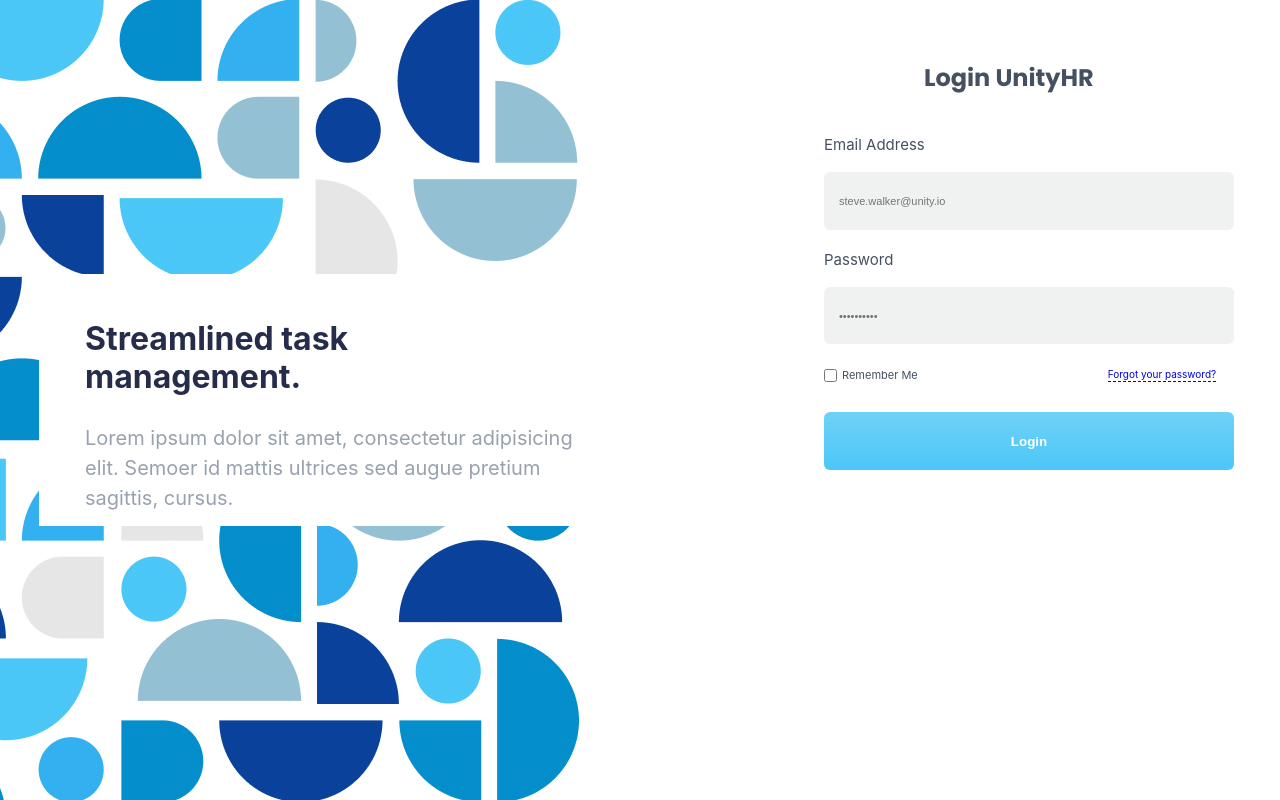
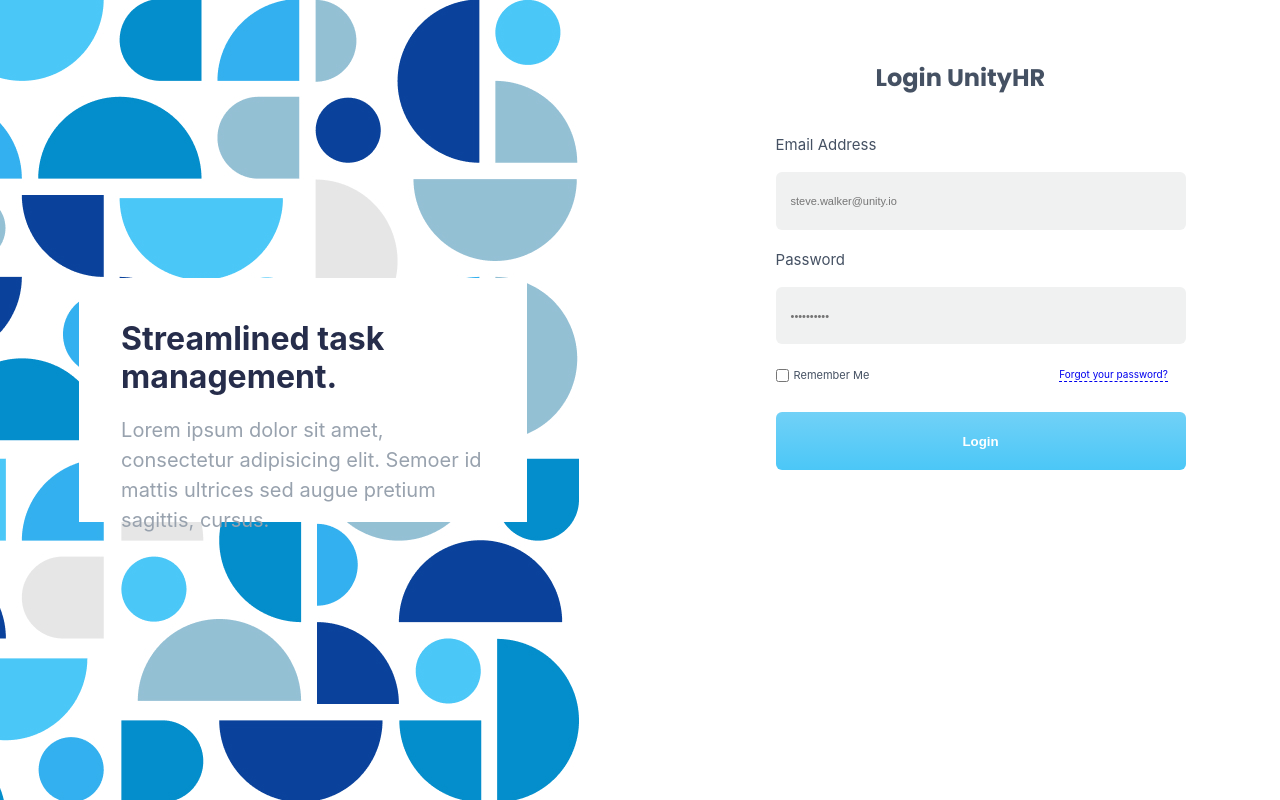
Before and after one commit to nology-tech/march-unityhr, a React (Create React App) app: page / in a window 1280 px wide. Shown: the top 800 px of the page. Built offline with nearby package versions, Linux system fonts and the light colour scheme.

Commit message:
validation part1

```diff
--- a/src/components/AuthenticationPageLeft/AuthenticationPageLeft.jsx
+++ b/src/components/AuthenticationPageLeft/AuthenticationPageLeft.jsx
@@ -9,9 +9,8 @@
           management.
         </h1>
         <p>
-          {" "}
           Lorem ipsum dolor sit amet, consectetur adipisicing elit. Semoer id
-          mattis ultrices sed augue pretium sagittis, cursus.{" "}
+          mattis ultrices sed augue pretium sagittis, cursus.
         </p>
       </div>
     </div>
--- a/src/components/AuthenticationPageLeft/AuthenticationPageLeft.scss
+++ b/src/components/AuthenticationPageLeft/AuthenticationPageLeft.scss
@@ -6,18 +6,18 @@
 }
 
 .login-page-left-side {
-  width: 60%;
+  width: 50%;
   height: 100vh;
   background-color: $color-white;
   background-image: url("../../assets/images/login-page-shapes.jpg");
   background-repeat: no-repeat, repeat;
   display: flex;
-  justify-content: right;
+  justify-content: center;
   align-items: center;
 
   &__text {
     background-color: $color-white;
-    width: 80%;
+    width: 60%;
     height: 20%;
     padding: 7%;
     color: $font-color-grey;
```
